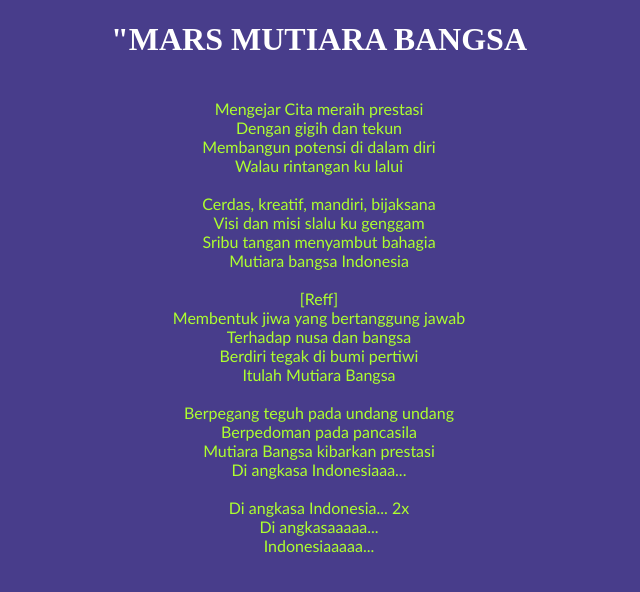
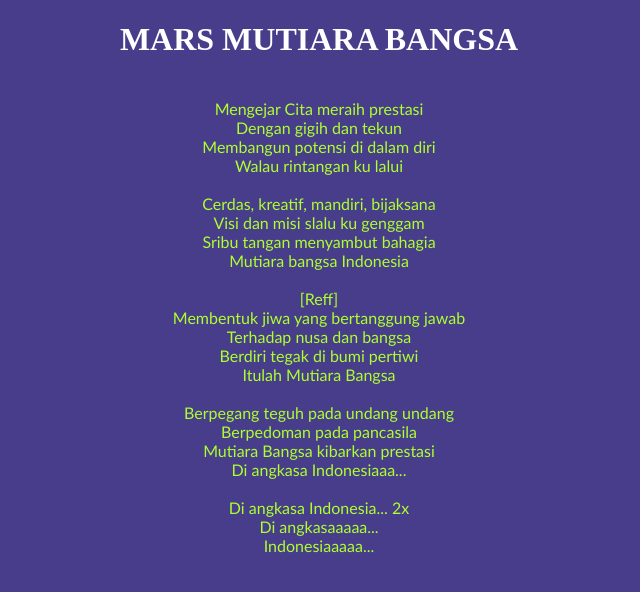
Before and after one commit to JovankaEnzo/dailytest2, a plain HTML site: page index.html in a window 1280 px wide. Shown: the whole page, without its empty margins (321-961 px from the left). Drawn offline with Linux system fonts and the light colour scheme.

Commit message:
Update index.html

```diff
--- a/index.html
+++ b/index.html
@@ -7,7 +7,7 @@
     <link rel="stylesheet" href="style.css">
 </head>
 <body>
-    <h1>"MARS MUTIARA BANGSA</h1>
+    <h1>MARS MUTIARA BANGSA</h1>
     <div class="lyrics">
      Mengejar Cita meraih prestasi
      Dengan gigih dan tekun
```
